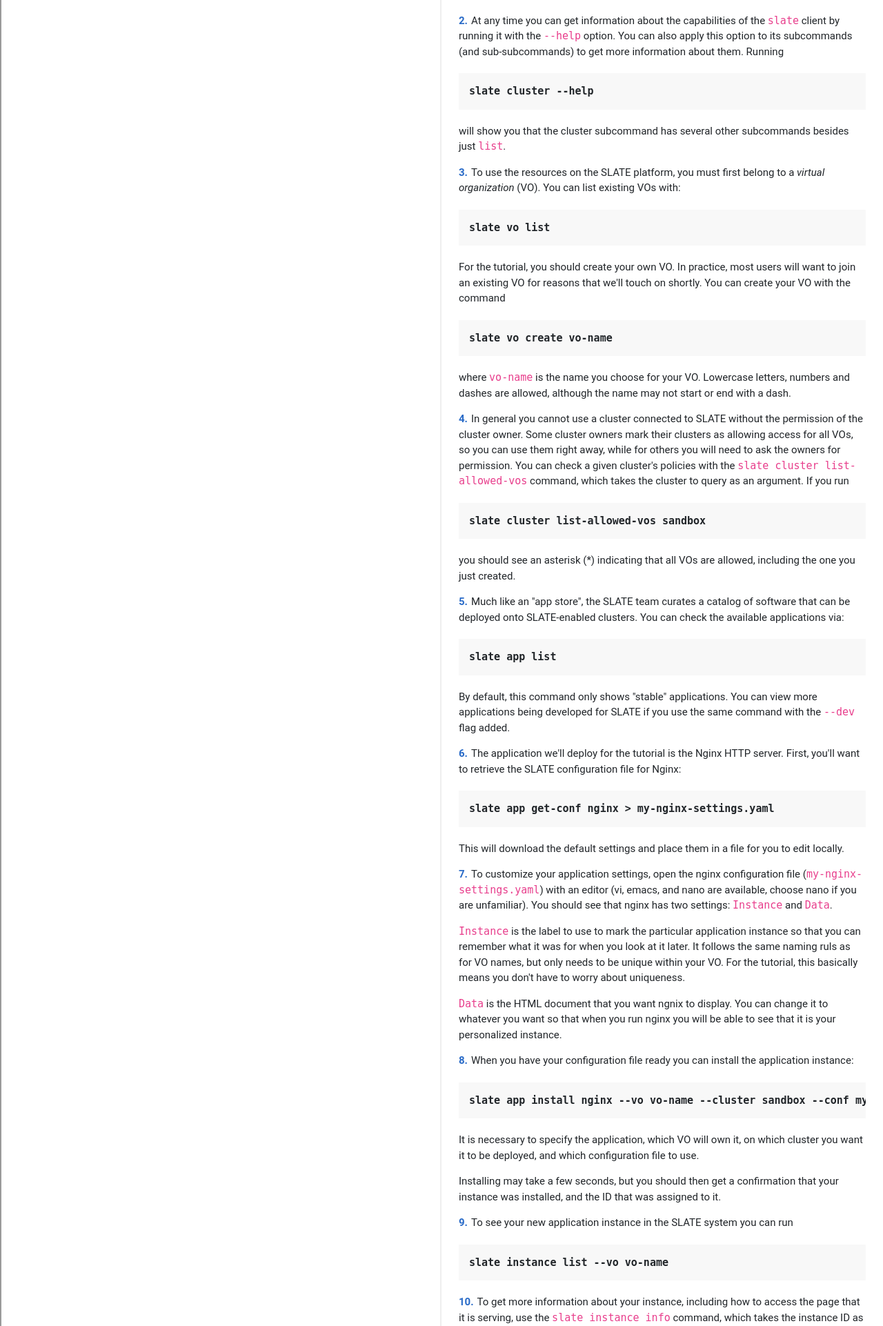
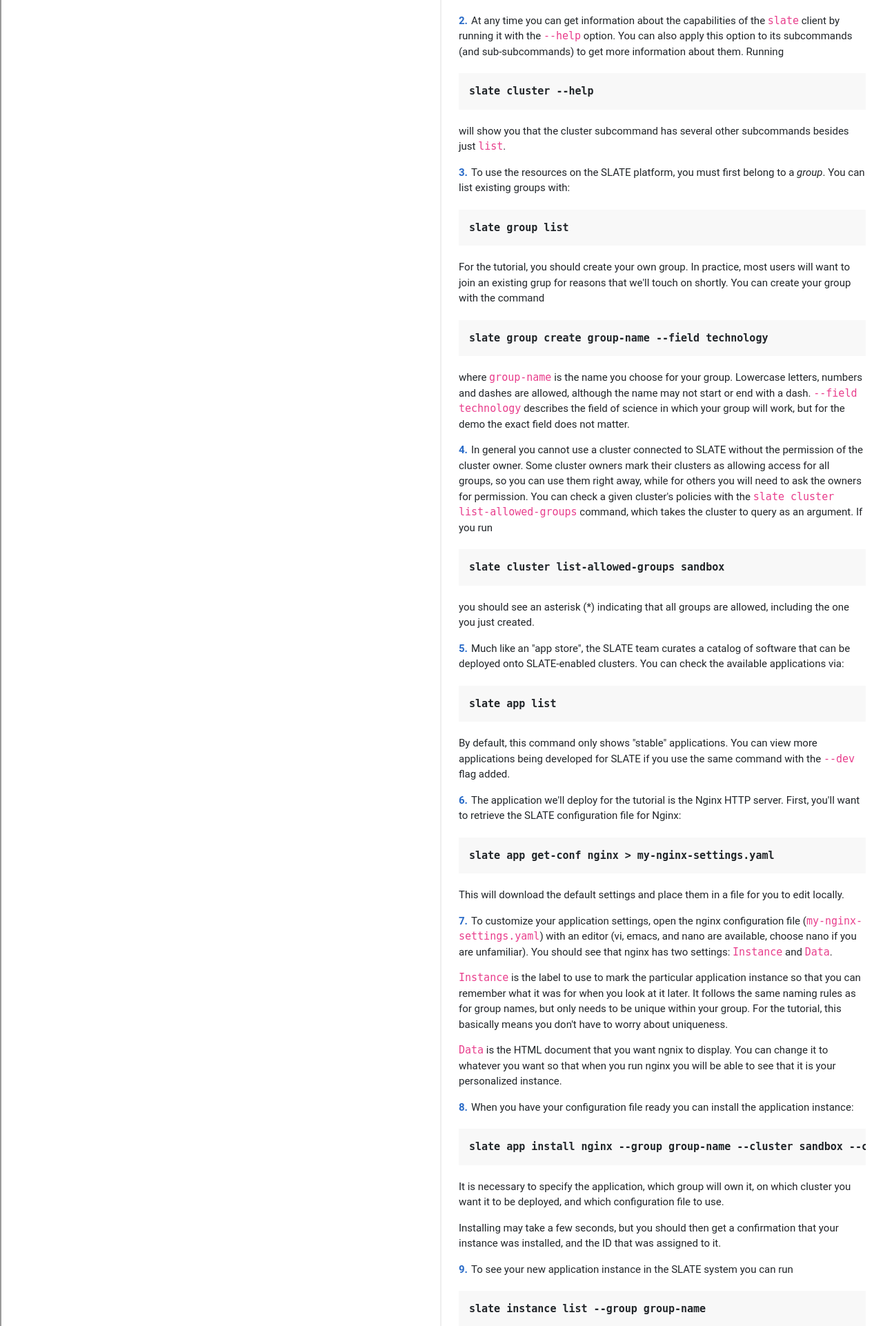
Before and after one commit to slateci/sandbox-portal, a Flask app: template portal/templates/tutorial.html in a window 1280 px wide. Shown: the part 364-2286 px from the top of the page at 69% size. Run offline with Flask 2, Linux system fonts and the light colour scheme; the template is opened without the code that fills it, so the values that code supplies are empty; some libraries are stand-ins or nearby versions.

Commit message:
Update instructions to change VO to group

```diff
--- a/portal/templates/tutorial.html
+++ b/portal/templates/tutorial.html
@@ -29,22 +29,22 @@
 
       <!-- <h2>3</h2> -->
 
-      <span>3.</span><p>To use the resources on the SLATE platform, you must first belong to a <em>virtual organization</em> (VO). You can list existing VOs with:</p>
-      <pre><code>slate vo list </code></pre>
+      <span>3.</span><p>To use the resources on the SLATE platform, you must first belong to a <em>group</em>. You can list existing groups with:</p>
+      <pre><code>slate group list </code></pre>
 
-      <p>For the tutorial, you should create your own VO. In practice, most users will want to join an existing VO for reasons that we'll touch on shortly. You can create your VO with the command</p>
+      <p>For the tutorial, you should create your own group. In practice, most users will want to join an existing grup for reasons that we'll touch on shortly. You can create your group with the command</p>
 
-      <pre><code>slate vo create vo-name</code></pre>
+      <pre><code>slate group create group-name --field technology</code></pre>
 
-      <p>where <code>vo-name</code> is the name you choose for your VO. Lowercase letters, numbers and dashes are allowed, although the name may not start or end with a dash.</p>
+      <p>where <code>group-name</code> is the name you choose for your group. Lowercase letters, numbers and dashes are allowed, although the name may not start or end with a dash. <code>--field technology</code> describes the field of science in which your group will work, but for the demo the exact field does not matter.</p>
 
       <!-- <h2>4</h2> -->
 
-      <span>4.</span><p>In general you cannot use a cluster connected to SLATE without the permission of the cluster owner. Some cluster owners mark their clusters as allowing access for all VOs, so you can use them right away, while for others you will need to ask the owners for permission. You can check a given cluster's policies with the <code>slate cluster list-allowed-vos</code> command, which takes the cluster to query as an argument. If you run</p>
+      <span>4.</span><p>In general you cannot use a cluster connected to SLATE without the permission of the cluster owner. Some cluster owners mark their clusters as allowing access for all groups, so you can use them right away, while for others you will need to ask the owners for permission. You can check a given cluster's policies with the <code>slate cluster list-allowed-groups</code> command, which takes the cluster to query as an argument. If you run</p>
 
-      <pre><code>slate cluster list-allowed-vos sandbox</code></pre>
+      <pre><code>slate cluster list-allowed-groups sandbox</code></pre>
 
-      <p>you should see an asterisk (*) indicating that all VOs are allowed, including the one you just created.</p>
+      <p>you should see an asterisk (*) indicating that all groups are allowed, including the one you just created.</p>
 
       <!-- <h2>5</h2> -->
 
@@ -66,7 +66,7 @@
 
       <span>7.</span><p>To customize your application settings, open the nginx configuration file (<code>my-nginx-settings.yaml</code>) with an editor (vi, emacs, and nano are available, choose nano if you are unfamiliar). You should see that nginx has two settings: <code>Instance</code> and <code>Data</code>. </p>
 
-      <p><code>Instance</code> is the label to use to mark the particular application instance so that you can remember what it was for when you look at it later. It follows the same naming ruls as for VO names, but only needs to be unique within your VO. For the tutorial, this basically means you don't have to worry about uniqueness. </p>
+      <p><code>Instance</code> is the label to use to mark the particular application instance so that you can remember what it was for when you look at it later. It follows the same naming rules as for group names, but only needs to be unique within your group. For the tutorial, this basically means you don't have to worry about uniqueness. </p>
 
       <p><code>Data</code> is the HTML document that you want ngnix to display. You can change it to whatever you want so that when you run nginx you will be able to see that it is your personalized instance. </p>
 
@@ -74,9 +74,9 @@
 
       <span>8.</span><p>When you have your configuration file ready you can install the application instance:</p>
 
-      <pre><code>slate app install nginx --vo vo-name --cluster sandbox --conf my-nginx-settings.yaml</code></pre>
+      <pre><code>slate app install nginx --group group-name --cluster sandbox --conf my-nginx-settings.yaml</code></pre>
 
-      <p>It is necessary to specify the application, which VO will own it, on which cluster you want it to be deployed, and which configuration file to use. </p>
+      <p>It is necessary to specify the application, which group will own it, on which cluster you want it to be deployed, and which configuration file to use. </p>
 
       <p>Installing may take a few seconds, but you should then get a confirmation that your instance was installed, and the ID that was assigned to it. </p>
 
@@ -84,16 +84,16 @@
 
       <span>9.</span><p>To see your new application instance in the SLATE system you can run</p>
 
-      <pre><code>slate instance list --vo vo-name</code></pre>
+      <pre><code>slate instance list --group group-name</code></pre>
 
       <!-- <h2>10</h2> -->
 
       <span>10.</span><p>To get more information about your instance, including how to access the page that it is serving, use the <code>slate instance info</code> command, which takes the instance ID as an argument. You should see something like:</p>
 
       <pre><code>$ slate instance info Instance_586f0424-3097-4b86-8d3b-c4f53ab78e01
-Name      Started           VO  Cluster ID
-nginx-cnw 2018-Oct-17       cnw sandbox Instance_586f0424-3097-4b86-
-          23:04:07                             8d3b-c4f53ab78e01
+Name      Started           Group  Cluster ID
+nginx-cnw 2018-Oct-17       cnw    sandbox Instance_586f0424-3097-4b86-
+          23:04:07                         8d3b-c4f53ab78e01
           UTC
 
 Services:
@@ -118,7 +118,7 @@
 
       For more information on using SLATE, such as registering a cluster of your own or obtaining a local development environment, please see the <a href="http://slateci.io/docs/quickstart/" style="color:#286AC7;">SLATE Quickstart documentation</a>.
 
-      <p>When you are finished using this page you can (but do not have to) use <code>exit</code> to disconnect your terminal. If you want to delete your sandbox environment entirely you can <a href="https://sandbox.slateci.io:5000/sandbox/delete" style="color:#286AC7;">reset</a> it. Otherwise, your environment will be automatically deleted after a a few days of inactivity.
+      <p>When you are finished using this page you can (but do not have to) use <code>exit</code> to disconnect your terminal. If you want to delete your sandbox environment entirely you can <a href="https://sandbox.slateci.io:5000/sandbox/delete" style="color:#286AC7;">reset</a> it. Otherwise, your environment will be automatically deleted after a few days of inactivity.
 
     </div>
   </div>
```
